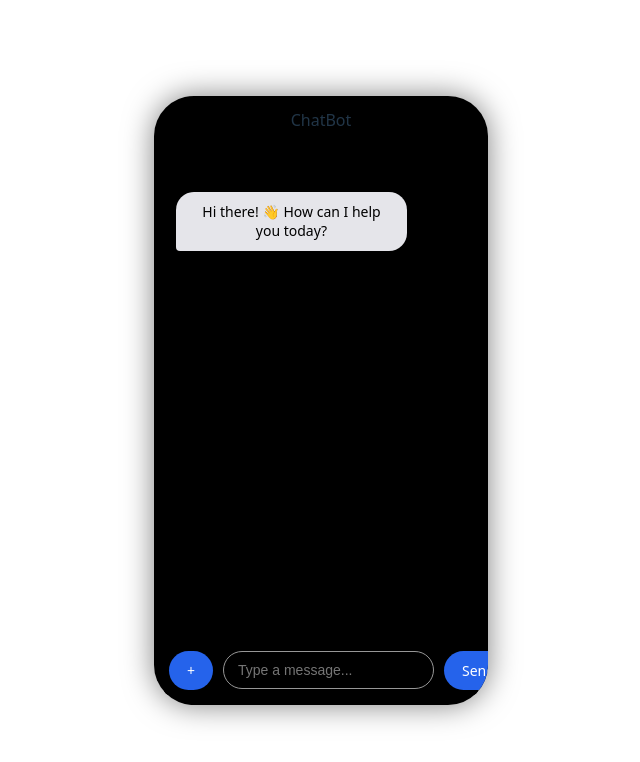
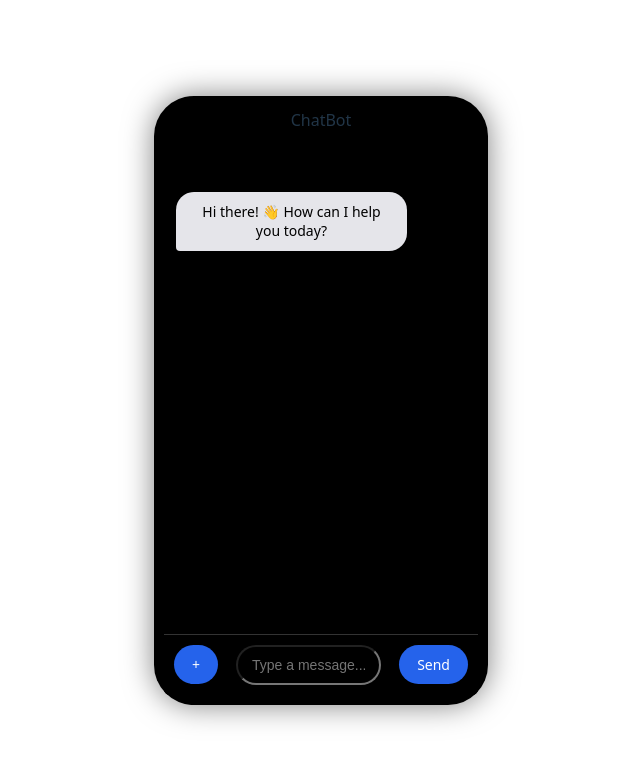
Before and after one commit to Tofulati/diamondhacks, a React (Vite) app in the folder medignos/frontend/: page / in a window 1280 px wide. Shown: the top 762 px of the page, without its empty margins (319-959 px from the left). Built offline with nearby package versions, Linux system fonts and the light colour scheme.

Commit message:
update css

```diff
--- a/medignos/frontend/src/styles/ChatInput.css
+++ b/medignos/frontend/src/styles/ChatInput.css
@@ -1,30 +1,30 @@
 .chat-input {
   display: flex;
-
   align-items: center;
-    padding: 5px;
-    border-top: 1px solid #000;
-    border-radius: 1px;
+  padding: 10px;
+  border-top: 1px solid #333;
   background-color: #000;
   position: absolute;
   bottom: 10px;
   left: 10px;
   right: 10px;
+  z-index: 10; /* Ensure it's above other elements */
+  gap: 8px; /* optional: spacing between elements */
+}
 
-  }
 
 .chat-input input {
   flex: 1;
+  min-width: 0; /* prevent overflow from long content */
   color: #fff;
   padding: 10px 14px;
-    border: 1px solid #979797;
   background-color: black;
   border-radius: 20px;
   font-size: 14px;
-    margin-left: 10px;
-    margin-right: 10px;
+  margin: 0 10px;
   outline: none;
 }
+
 
   .chat-input button {
     background-color: #2563eb;
--- a/medignos/frontend/src/styles/ChatWindow.css
+++ b/medignos/frontend/src/styles/ChatWindow.css
@@ -4,9 +4,12 @@
   height: 585px;
   background-color: #000;
   border-radius: 40px;
-    box-shadow: 0 0 30px rgba(0,0,0,0.5);
+  box-shadow: 0 0 30px rgba(0, 0, 0, 0.5);
   padding: 12px;
   position: relative;
   overflow: hidden;
-    margin: auto;
+  margin: 40px auto; /* center the phone */
+  display: flex;
+  flex-direction: column;
+  justify-content: space-between;
 }
```
Lines whose indentation alone changed are shown as unchanged.
